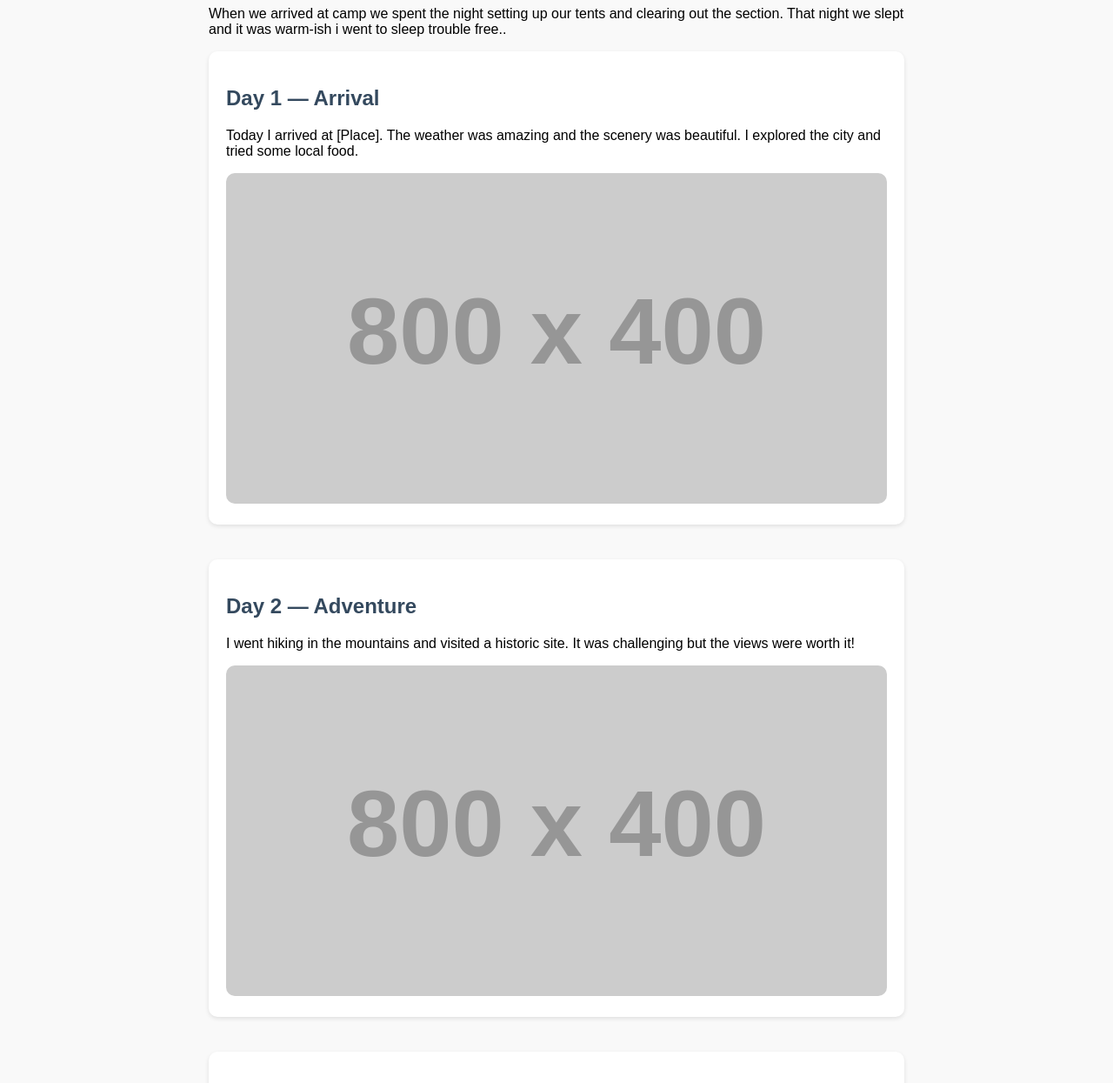
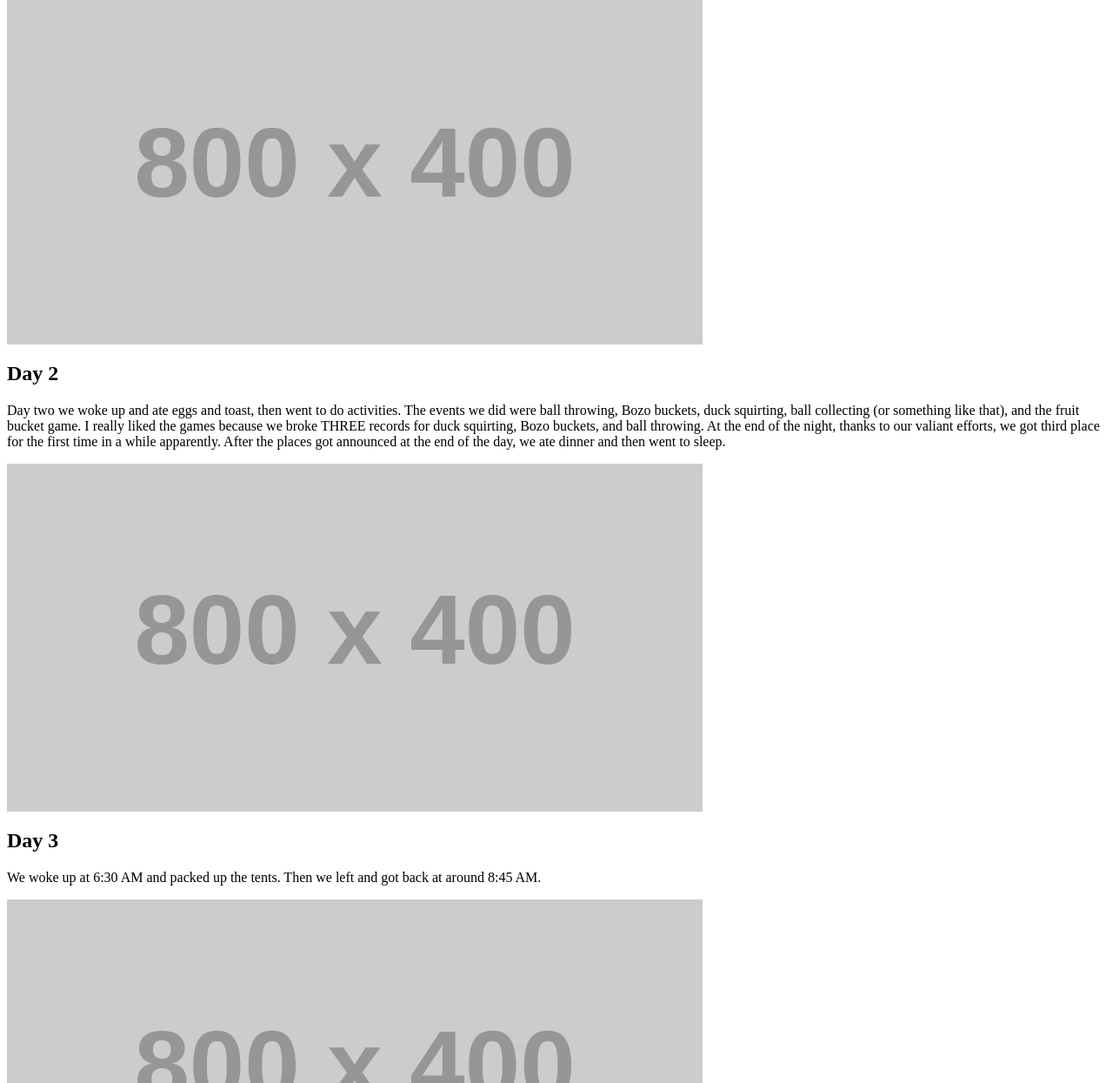
Before and after one commit to Rjthunder06/website4scouts, a plain HTML site: page index.html in a window 1280 px wide. Shown: the part 93-1338 px from the top of the page at 87% size. Drawn offline with Linux system fonts and the light colour scheme; placeholder pictures from the web are drawn by us.

Commit message:
index.html

```diff
--- a/index.html
+++ b/index.html
@@ -1,37 +1,17 @@
-<!DOCTYPE html>
-<html>
-<head>
-  <title>My Trip to [Place]</title>
-  <style>
-    body { font-family: Arial, sans-serif; max-width: 800px; margin: auto; padding: 20px; background-color: #f9f9f9; }
-    h1 { color: #2c3e50; }
-    h2 { color: #34495e; }
-    img { max-width: 100%; border-radius: 10px; }
-    .post { margin-bottom: 40px; padding: 20px; background: white; border-radius: 10px; box-shadow: 0 2px 5px rgba(0,0,0,0.1); }
-  </style>
-</head>
-<body>
-
-  <h1>My Trip to [Camp]</h1>
-  <p>When we arrived at camp we spent the night setting up our tents and clearing out the section. That night we slept  and it was warm-ish i went to sleep trouble free..</p>
-
 <div class="post">
-    <h2>Day 1 — Arrival</h2>
-    <p>Today I arrived at [Place]. The weather was amazing and the scenery was beautiful. I explored the city and tried some local food.</p>
+  <h2>Day 1</h2>
+  <p>When we arrived on Friday it was a pretty warm day. We set up our tents for that night and walked around the camp a bit.</p>
   <img src="https://via.placeholder.com/800x400?text=Day+1+Photo" alt="Day 1 photo">
 </div>
 
 <div class="post">
-    <h2>Day 2 — Adventure</h2>
-    <p>I went hiking in the mountains and visited a historic site. It was challenging but the views were worth it!</p>
+  <h2>Day 2</h2>
+  <p>Day two we woke up and ate eggs and toast, then went to do activities. The events we did were ball throwing, Bozo buckets, duck squirting, ball collecting (or something like that), and the fruit bucket game. I really liked the games because we broke THREE records for duck squirting, Bozo buckets, and ball throwing. At the end of the night, thanks to our valiant efforts, we got third place for the first time in a while apparently. After the places got announced at the end of the day, we ate dinner and then went to sleep.</p>
   <img src="https://via.placeholder.com/800x400?text=Day+2+Photo" alt="Day 2 photo">
 </div>
 
 <div class="post">
-    <h2>Day 3 — Relaxation</h2>
-    <p>On my last day, I relaxed at the beach and reflected on my trip. I can’t wait to come back someday.</p>
+  <h2>Day 3</h2>
+  <p>We woke up at 6:30 AM and packed up the tents. Then we left and got back at around 8:45 AM.</p>
   <img src="https://via.placeholder.com/800x400?text=Day+3+Photo" alt="Day 3 photo">
 </div>
-
-</body>
-</html>
```
Lines whose indentation alone changed are shown as unchanged.
